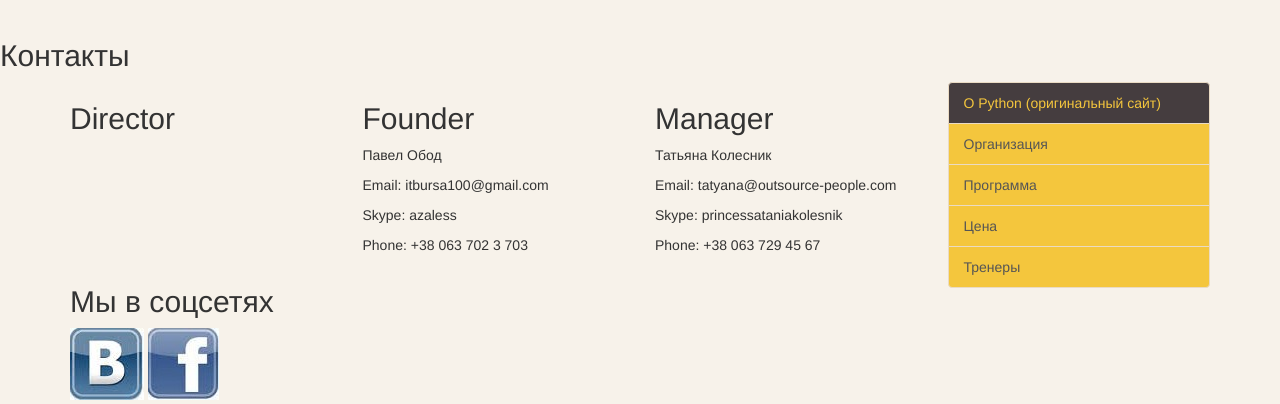
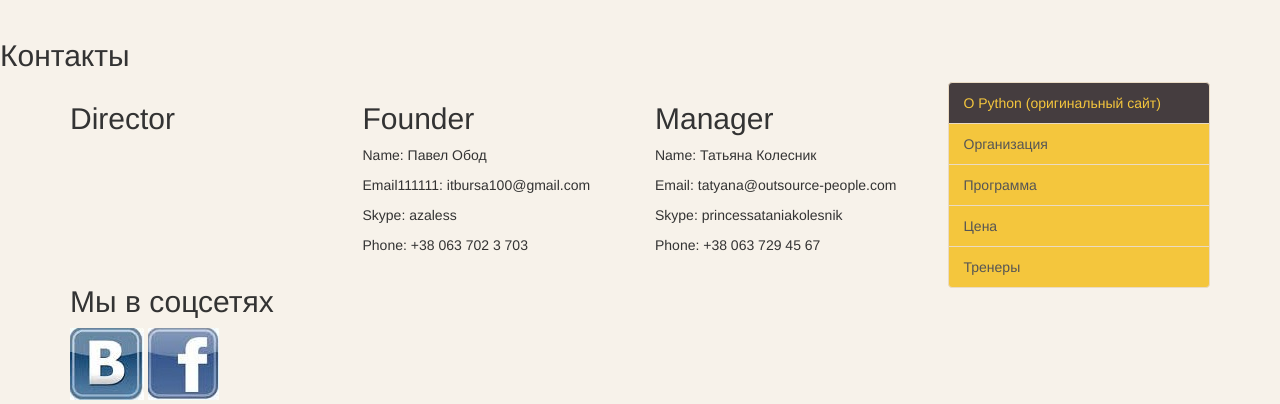
Before and after one commit to BrinNatasha/dj101_trial_repo, a Python web app: template templates/test_contact.html in a window 1280 px wide. Shown: the part 51-455 px from the top of the page. Run offline with Jinja, Linux system fonts and the light colour scheme; the template is opened without the code that fills it, so the values that code supplies are empty; some libraries are stand-ins or nearby versions.

Commit message:
Name: name added

```diff
--- a/templates/test_contact.html
+++ b/templates/test_contact.html
@@ -75,7 +75,7 @@
  <div class="row">
             <div class="col-xs-6 col-lg-4">
               <h2>Director</h2>
-              <!--<p>Анна Малахова </p>
+              <!--<p>Name: Анна Малахова </p>
 	      <p>Email: anna.itbursa@gmail.com</p>
 	      <p>Skype: anechka.malakhova</p>
 	      <p>Phone: +38 096 070 53 47 </p>--> <!--ERROR SIM-->
@@ -84,15 +84,15 @@
             </div><!--/.col-xs-6.col-lg-4-->
             <div class="col-xs-6 col-lg-4">
               <h2>Founder</h2>
-              <p>Павел Обод </p>
-	      <p>Email: itbursa100@gmail.com</p>
+              <p>Name: Павел Обод </p>
+	      <p>Email111111: itbursa100@gmail.com</p> <!--ERROR SIM-->
 	      <p>Skype: azaless</p>
 	      <p>Phone: +38 063 702 3 703 </p>
               <!--<p><a class="btn btn-default" href="#" role="button">View details &raquo;</a></p>-->
             </div><!--/.col-xs-6.col-lg-4-->
             <div class="col-xs-6 col-lg-4">
               <h2>Manager</h2>
-              <p>Татьяна Колесник </p>
+              <p>Name: Татьяна Колесник </p>
 	      <p>Email: tatyana@outsource-people.com</p>
 	      <p>Skype: princessataniakolesnik</p>
 	      <p>Phone: +38 063 729 45 67 </p>
```
